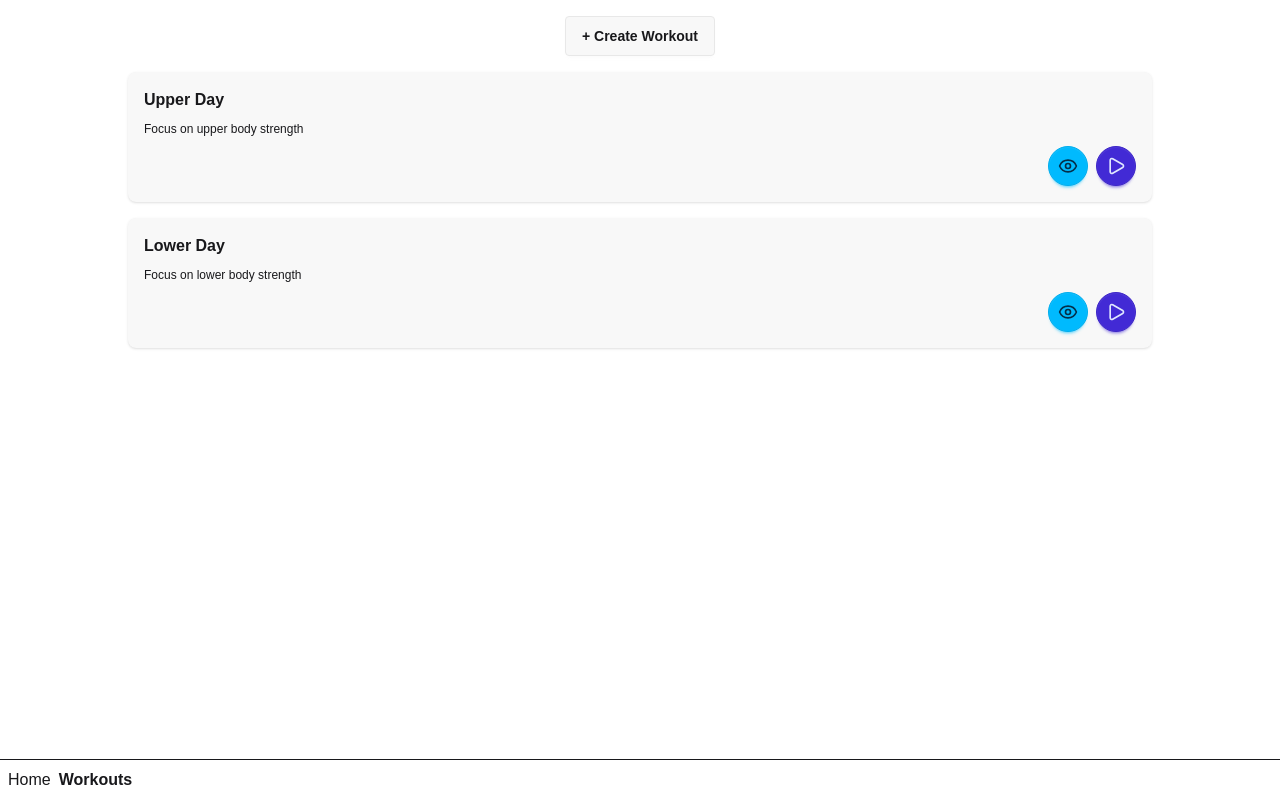
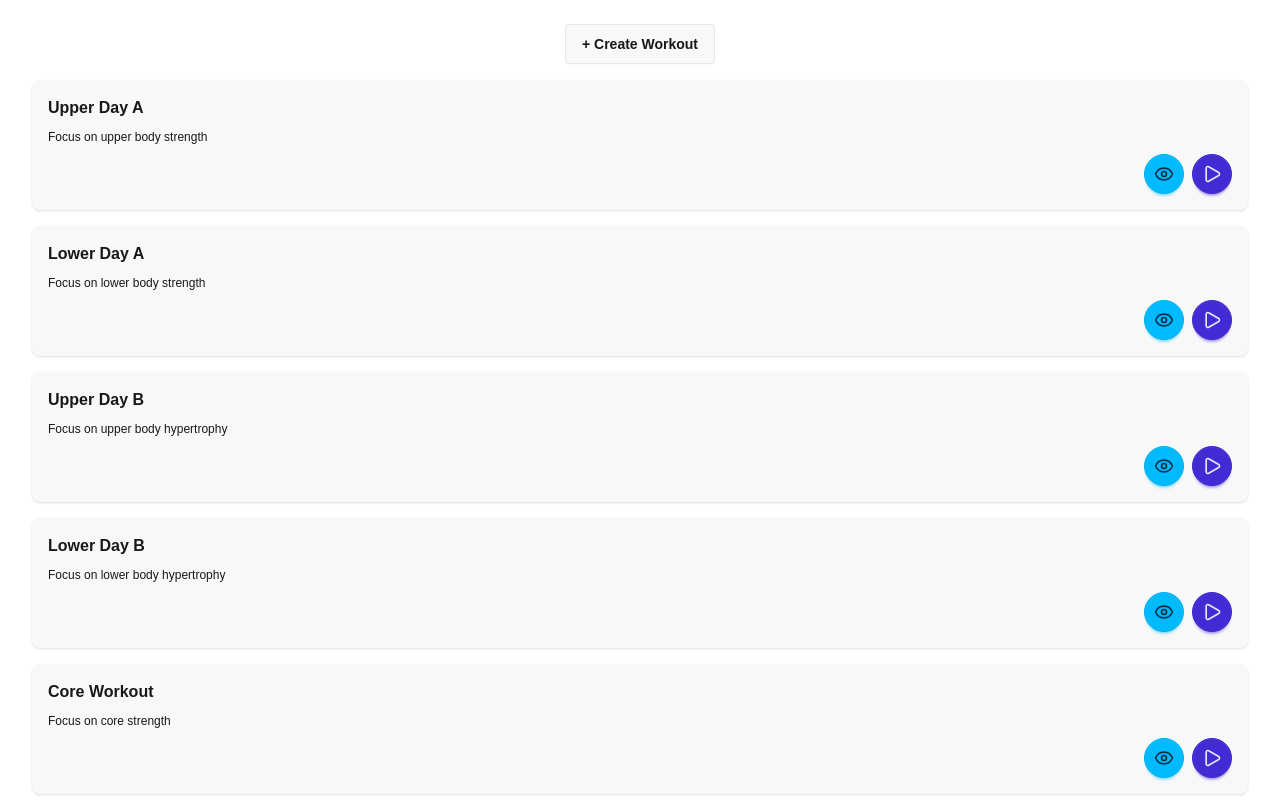
Before and after one commit to raduliviu/flog-workout, a React (Vite) app: page /workouts in a window 1280 px wide. Shown: the top 800 px of the page. Built offline with nearby package versions, Linux system fonts and the light colour scheme.

Commit message:
added more dummy data

```diff
--- a/src/dummyData.ts
+++ b/src/dummyData.ts
@@ -15,19 +15,54 @@ export const dummyExercises = [
         id: 4,
         name: "Barbell Overhead Press",
     },
+    {
+        id: 5,
+        name: "Seated Leg Curls",
+    },
+    { id: 6, name: "Seated Leg Extensions" },
+    { id: 7, name: "Dumbbell Bicep Curls" },
+    { id: 8, name: "Dumbbell Tricep Extensions" },
+    { id: 9, name: "Cable Ab Crunches" },
+    { id: 10, name: "Hanging Leg Raises" },
+    { id: 11, name: "Decline Ab Crunches" },
+    { id: 12, name: "Reverse Ab Crunches" },
 ]
 
 export const dummyWorkouts = [
     {
         id: 1,
-        name: "Upper Day",
+        name: "Upper Day A",
         description: "Focus on upper body strength",
         exercises: [dummyExercises[1], dummyExercises[3]],
     },
     {
         id: 2,
-        name: "Lower Day",
+        name: "Lower Day A",
         description: "Focus on lower body strength",
         exercises: [dummyExercises[0], dummyExercises[2]],
     },
+    {
+        id: 3,
+        name: "Upper Day B",
+        description: "Focus on upper body hypertrophy",
+        exercises: [dummyExercises[6], dummyExercises[7]],
+    },
+    {
+        id: 4,
+        name: "Lower Day B",
+        description: "Focus on lower body hypertrophy",
+        exercises: [dummyExercises[4], dummyExercises[5]],
+    },
+    {
+        id: 5,
+        name: "Core Workout",
+        description: "Focus on core strength",
+        exercises: [dummyExercises[8], dummyExercises[9]],
+    },
+    {
+        id: 6,
+        name: "Advanced Core Workout",
+        description: "Intense core training session",
+        exercises: [dummyExercises[10], dummyExercises[11]],
+    },
 ]
--- a/src/routes/__root.tsx
+++ b/src/routes/__root.tsx
@@ -4,11 +4,11 @@ import { TanStackRouterDevtools } from "@tanstack/react-router-devtools"
 
 const RootLayout = () => (
     <>
-        <main className="flex flex-1 flex-col">
+        <main className="flex flex-1 flex-col items-center px-8 py-6 gap-4">
             <Outlet />
         </main>
         <hr />
-        <div className="p-2 flex gap-2">
+        <div className="px-8 py-2 flex items-center justify-center gap-2">
             <Link to="/" className="[&.active]:font-bold">
                 Home
             </Link>{" "}
--- a/src/routes/workouts/$workoutId.tsx
+++ b/src/routes/workouts/$workoutId.tsx
@@ -12,7 +12,7 @@ function RouteComponent() {
     const exercises = selectedWorkout?.exercises || []
 
     return (
-        <div className="flex flex-col p-4 gap-4">
+        <>
             <Link className="btn btn-circle" to="..">
                 <ArrowBigLeft />
             </Link>
@@ -20,12 +20,12 @@ function RouteComponent() {
             <span>{selectedWorkout?.description}</span>
             <span>{exercises.length} exercises</span>
             {exercises.map((exercise) => (
-                <div key={exercise.id} className="card card-sm bg-base-200 shadow-sm">
+                <div key={exercise.id} className="card card-sm bg-base-200 shadow-sm w-full">
                     <div className="card-body">
                         <h4 className="card-title">{exercise.name}</h4>
                     </div>
                 </div>
             ))}
-        </div>
+        </>
     )
 }
--- a/src/routes/workouts/index.tsx
+++ b/src/routes/workouts/index.tsx
@@ -8,13 +8,13 @@ export const Route = createFileRoute("/workouts/")({
 
 function Workouts() {
     return (
-        <div className="items-center justify-center flex flex-col p-4 gap-4">
+        <>
             <button className="btn" onClick={() => console.log("Creating workout...")}>
                 + Create Workout
             </button>
 
             {dummyWorkouts.map((workout) => (
-                <div key={workout.id} className="card w-[80dvw] bg-base-200 card-sm shadow-sm">
+                <div key={workout.id} className="card w-full bg-base-200 card-sm shadow-sm">
                     <div className="card-body">
                         <h2 className="card-title">{workout.name}</h2>
                         <p>{workout.description}</p>
@@ -34,6 +34,6 @@ function Workouts() {
                     </div>
                 </div>
             ))}
-        </div>
+        </>
     )
 }
```
